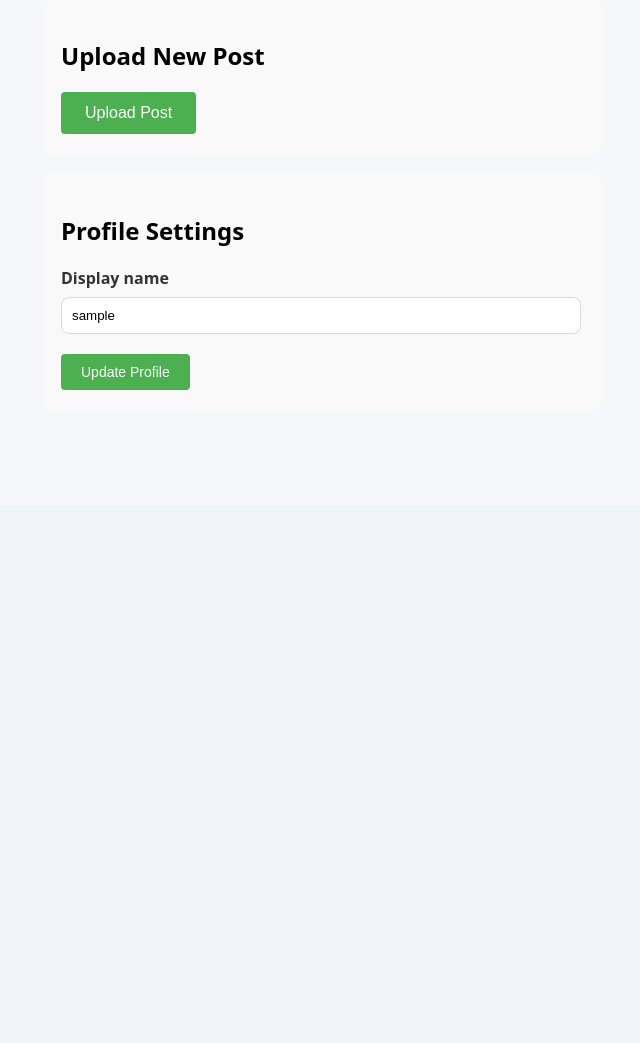
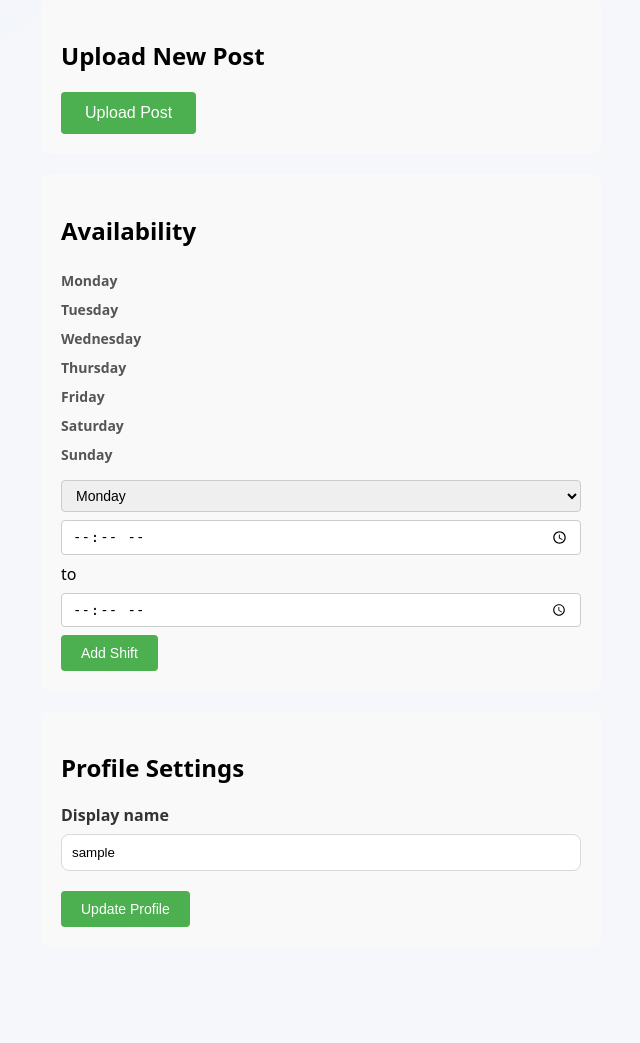
Before and after one commit to TheTrappyTeapot/Snip-Snap, a Flask app: template app/templates/pages/dashboard.html in a window 1280 px wide. Shown: the part 422-1465 px from the top of the page, without its empty margins (319-959 px from the left). Before the commit the page ends 812 px from the top, so only its background shows below. Run offline with Flask 3, Linux system fonts and the light colour scheme; the template is opened without the code that fills it: most values are stand-ins (such as "Sample title", 1, 10 or a date in 2020).

Commit message:
Add barber availability timetable editor (#25)

```diff
--- a/app/routes.py
+++ b/app/routes.py
@@ -3,7 +3,7 @@ from flask import render_template, request, redirect, session, url_for, jsonify,
 from .auth import verify_supabase_jwt
 from .input_sanitization import sanitize_input
 from .access import login_required, roles_required
-from .db import get_user_postcode, get_user_location, link_auth_user_id, get_app_user_by_auth_user_id, get_app_user_by_email, get_user_promo, get_barber_public_by_user_id, get_barber_id_from_user_id, update_barber_profile, get_barbershop_by_id, get_shifts_for_barber, get_shop_opening_hours, get_reviews_for_barber, submit_barber_review, get_profile_photo, get_barber_gallery_photos, get_barbershop_gallery_photos, _get_conn
+from .db import get_user_postcode, get_user_location, link_auth_user_id, get_app_user_by_auth_user_id, get_app_user_by_email, get_user_promo, get_barber_public_by_user_id, get_barber_id_from_user_id, update_barber_profile, get_barbershop_by_id, get_shifts_for_barber, get_shop_opening_hours, get_reviews_for_barber, submit_barber_review, get_profile_photo, get_barber_gallery_photos, get_barbershop_gallery_photos, _get_conn, add_shift, delete_shift
 from .supabase_storage import sign_storage_path
 from uuid import uuid4
 from datetime import datetime, time
@@ -514,6 +514,44 @@ def register_routes(app):
         )
 
 
+    @app.post("/api/shifts")
+    @roles_required("barber")
+    def api_add_shift():
+        data = request.get_json(silent=True) or {}
+        day = data.get("day_of_week")
+        start = (data.get("start_time") or "").strip()
+        end = (data.get("end_time") or "").strip()
+
+        if day is None or not isinstance(day, int) or not (0 <= day <= 6):
+            return jsonify({"error": "day_of_week must be 0-6"}), 400
+        if not start or not end:
+            return jsonify({"error": "start_time and end_time required"}), 400
+        if start >= end:
+            return jsonify({"error": "start_time must be before end_time"}), 400
+
+        user_id = int(session["user"]["id"])
+        barber_id = get_barber_id_from_user_id(user_id)
+        if not barber_id:
+            return jsonify({"error": "Barber record not found"}), 404
+
+        shift_id = add_shift(barber_id, day, start, end)
+        return jsonify({"ok": True, "shift_id": shift_id}), 201
+
+
+    @app.delete("/api/shifts/<int:shift_id>")
+    @roles_required("barber")
+    def api_delete_shift(shift_id: int):
+        user_id = int(session["user"]["id"])
+        barber_id = get_barber_id_from_user_id(user_id)
+        if not barber_id:
+            return jsonify({"error": "Barber record not found"}), 404
+
+        deleted = delete_shift(shift_id, barber_id)
+        if not deleted:
+            return jsonify({"error": "Shift not found or not yours"}), 404
+        return jsonify({"ok": True})
+
+
     @app.route("/dashboard", methods=["GET", "POST"])
     @roles_required("barber")
     def dashboard():
@@ -553,4 +591,6 @@ def register_routes(app):
 
         # For display, reuse public fetch by id (barber-only route so safe)
         barber = get_barber_public_by_user_id(user_id)
-        return render_template("pages/dashboard.html", barber=barber)
+        barber_id = get_barber_id_from_user_id(user_id)
+        shifts = get_shifts_for_barber(user_id) if barber_id else {}
+        return render_template("pages/dashboard.html", barber=barber, shifts=shifts, barber_id=barber_id)
--- a/app/static/css/pages/dashboard.css
+++ b/app/static/css/pages/dashboard.css
@@ -251,3 +251,76 @@
 .success-message.show {
   display: block;
 }
+
+/* ── Timetable edit (dashboard) ─────────────────────────────────────────────── */
+
+#timetable-grid {
+  display: flex;
+  flex-direction: column;
+  gap: 6px;
+  margin-bottom: 16px;
+}
+
+.timetable-day {
+  display: flex;
+  align-items: flex-start;
+  gap: 8px;
+  flex-wrap: wrap;
+}
+
+.timetable-day-label {
+  width: 90px;
+  font-weight: 600;
+  font-size: 0.875rem;
+  color: #555;
+  padding-top: 4px;
+  flex-shrink: 0;
+}
+
+.timetable-shifts {
+  display: flex;
+  flex-wrap: wrap;
+  gap: 6px;
+}
+
+.timetable-shift-pill {
+  display: inline-flex;
+  align-items: center;
+  gap: 4px;
+  background: #e8f5e9;
+  border: 1px solid #a5d6a7;
+  border-radius: 12px;
+  padding: 2px 8px 2px 10px;
+  font-size: 0.8rem;
+  color: #2e7d32;
+}
+
+.timetable-remove-btn {
+  background: none;
+  border: none;
+  cursor: pointer;
+  color: #888;
+  font-size: 1rem;
+  line-height: 1;
+  padding: 0 2px;
+}
+
+.timetable-remove-btn:hover {
+  color: #b00020;
+}
+
+.timetable-add-form {
+  display: flex;
+  align-items: center;
+  flex-wrap: wrap;
+  gap: 8px;
+  margin-top: 8px;
+}
+
+.timetable-add-form select,
+.timetable-add-form input[type="time"] {
+  padding: 6px 10px;
+  border: 1px solid #ccc;
+  border-radius: 4px;
+  font-size: 0.875rem;
+}
--- /dev/null
+++ b/app/static/js/features/timetableEdit.js
@@ -0,0 +1,94 @@
+(function () {
+  "use strict";
+
+  const DAY_NAMES = ["Monday", "Tuesday", "Wednesday", "Thursday", "Friday", "Saturday", "Sunday"];
+
+  function makePill(shift) {
+    var pill = document.createElement("span");
+    pill.className = "timetable-shift-pill";
+    pill.dataset.shiftId = shift.shift_id;
+
+    var label = document.createTextNode(shift.start_time + "\u2013" + shift.end_time + " ");
+    pill.appendChild(label);
+
+    var btn = document.createElement("button");
+    btn.className = "timetable-remove-btn";
+    btn.title = "Remove";
+    btn.textContent = "\u00d7";
+    btn.dataset.shiftId = shift.shift_id;
+    pill.appendChild(btn);
+
+    return pill;
+  }
+
+  function bindRemoveBtn(btn) {
+    btn.addEventListener("click", function () {
+      var shiftId = parseInt(btn.dataset.shiftId, 10);
+      var pill = btn.closest(".timetable-shift-pill");
+
+      fetch("/api/shifts/" + shiftId, { method: "DELETE" })
+        .then(function (res) { return res.json(); })
+        .then(function (data) {
+          if (data.ok && pill) pill.remove();
+        })
+        .catch(function () {});
+    });
+  }
+
+  // Wire up existing remove buttons
+  document.querySelectorAll(".timetable-remove-btn").forEach(bindRemoveBtn);
+
+  // Add shift
+  var addBtn = document.getElementById("add-shift-btn");
+  var shiftDay = document.getElementById("shift-day");
+  var shiftStart = document.getElementById("shift-start");
+  var shiftEnd = document.getElementById("shift-end");
+  var shiftError = document.getElementById("shift-error");
+
+  if (addBtn) {
+    addBtn.addEventListener("click", function () {
+      shiftError.textContent = "";
+      var day = parseInt(shiftDay.value, 10);
+      var start = shiftStart.value;
+      var end = shiftEnd.value;
+
+      if (!start || !end) {
+        shiftError.textContent = "Please enter start and end times.";
+        return;
+      }
+      if (start >= end) {
+        shiftError.textContent = "Start time must be before end time.";
+        return;
+      }
+
+      addBtn.disabled = true;
+
+      fetch("/api/shifts", {
+        method: "POST",
+        headers: { "Content-Type": "application/json" },
+        body: JSON.stringify({ day_of_week: day, start_time: start, end_time: end }),
+      })
+        .then(function (res) { return res.json(); })
+        .then(function (data) {
+          if (data.ok) {
+            var container = document.getElementById("shifts-day-" + day);
+            if (container) {
+              var pill = makePill({ shift_id: data.shift_id, start_time: start, end_time: end });
+              bindRemoveBtn(pill.querySelector(".timetable-remove-btn"));
+              container.appendChild(pill);
+            }
+            shiftStart.value = "";
+            shiftEnd.value = "";
+          } else {
+            shiftError.textContent = data.error || "Could not add shift.";
+          }
+        })
+        .catch(function () {
+          shiftError.textContent = "Network error. Please try again.";
+        })
+        .finally(function () {
+          addBtn.disabled = false;
+        });
+    });
+  }
+})();
--- a/app/templates/pages/dashboard.html
+++ b/app/templates/pages/dashboard.html
@@ -126,6 +126,41 @@
     </div>
 
     <div class="dashboard-section">
+      <h2>Availability</h2>
+      {% set day_names = ['Monday', 'Tuesday', 'Wednesday', 'Thursday', 'Friday', 'Saturday', 'Sunday'] %}
+      <div id="timetable-grid">
+        {% for day_num in range(7) %}
+          <div class="timetable-day">
+            <span class="timetable-day-label">{{ day_names[day_num] }}</span>
+            <div class="timetable-shifts" id="shifts-day-{{ day_num }}">
+              {% if day_num in shifts %}
+                {% for shift in shifts[day_num] %}
+                  <span class="timetable-shift-pill" data-shift-id="{{ shift.shift_id }}">
+                    {{ shift.start_time }}–{{ shift.end_time }}
+                    <button class="timetable-remove-btn" data-shift-id="{{ shift.shift_id }}" title="Remove">&times;</button>
+                  </span>
+                {% endfor %}
+              {% endif %}
+            </div>
+          </div>
+        {% endfor %}
+      </div>
+
+      <div class="timetable-add-form">
+        <select id="shift-day">
+          {% for day in day_names %}
+            <option value="{{ loop.index0 }}">{{ day }}</option>
+          {% endfor %}
+        </select>
+        <input type="time" id="shift-start" />
+        <span>to</span>
+        <input type="time" id="shift-end" />
+        <button id="add-shift-btn" class="btn btn-primary">Add Shift</button>
+        <span id="shift-error" style="color:#b00020;margin-left:8px;"></span>
+      </div>
+    </div>
+
+    <div class="dashboard-section">
       <h2>Profile Settings</h2>
       <form method="post" action="{{ url_for('dashboard') }}">
         <div class="form-group">
@@ -147,4 +182,5 @@
   window.TagList = TagList;
 </script>
 <script type="module" src="{{ url_for('static', filename='js/pages/dashboard.js') }}"></script>
+<script src="{{ url_for('static', filename='js/features/timetableEdit.js') }}"></script>
 {% endblock %}
```
Also changed, not shown: app/db.py (+30 -0 lines).
